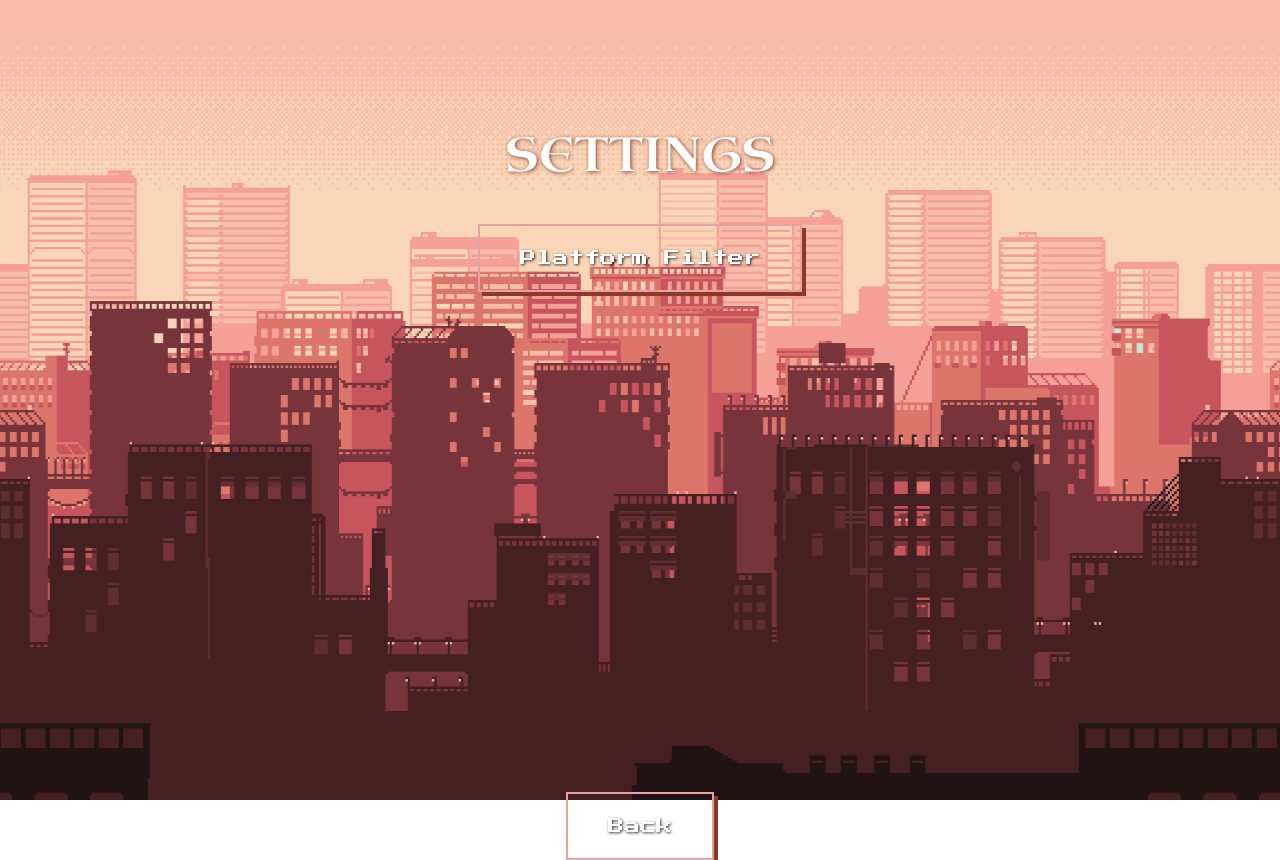
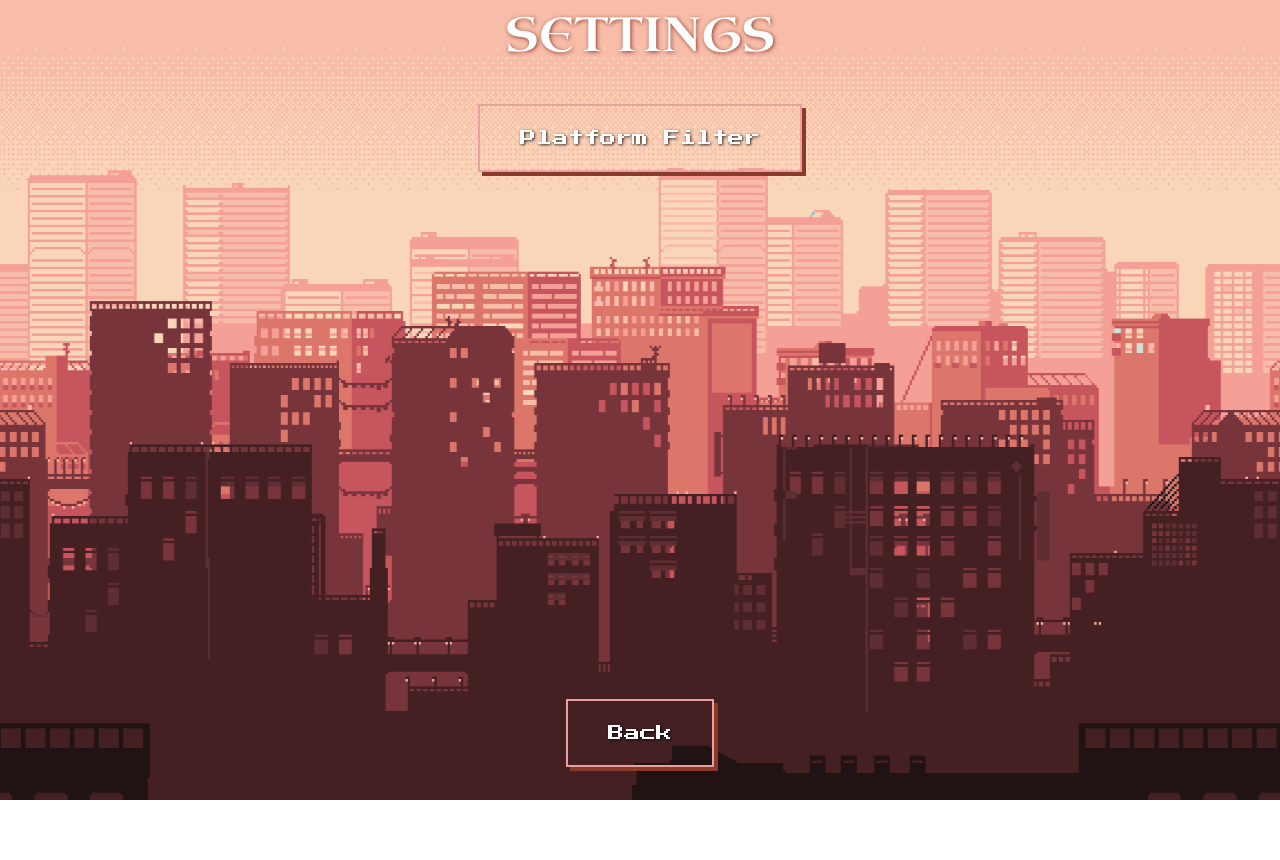
Before and after one commit to cbregoffid/game-finder, a React (Vite) app in the folder frontend/: page /settings in a window 1280 px wide. After the commit the page ends 800 px from the top, so only its background shows below. Built offline with nearby package versions, Linux system fonts and the light colour scheme; no server answers.

Commit message:
Fixed positioning bugs on settings/platform filter pages

```diff
--- a/frontend/src/PlatformFilterPage.jsx
+++ b/frontend/src/PlatformFilterPage.jsx
@@ -18,11 +18,7 @@ function PlatformFilterPage({ platforms, setPlatforms }) {
     }
 
     return (
-        <div className="settings-page">
-            <h1 className="settings-title">
-                PLATFORM FILTER
-            </h1>
-
+        <div className="platform-filter-page">
             <div className="platform-categories">
                 {CATEGORIES.map((category) => (
                     <button
@@ -33,7 +29,7 @@ function PlatformFilterPage({ platforms, setPlatforms }) {
                             borderColor: platforms.includes(category) ? '#00ff99' : undefined,
                             boxShadow: platforms.includes(category) ? '4px 4px 0px #00994d' : undefined,
                             fontSize: '12px',
-                            padding: '12px 20px'
+                            padding: '12px 20px',
                         }}
                     >
                         {category}
--- a/frontend/src/SettingsPage.jsx
+++ b/frontend/src/SettingsPage.jsx
@@ -12,9 +12,11 @@ function SettingsPage() {
             <button className="pixel-btn" onClick={() => navigate('/settings/platforms')}>
                 Platform Filter
             </button>
-            <button className="pixel-btn" style={{ marginTop: '500px' }} onClick={handleBack}>
-                Back
-            </button>
+            <div className="settings-back-row">
+                <button className="pixel-btn" onClick={handleBack}>
+                    Back
+                </button>
+            </div>
         </div>
     )
 }
--- a/frontend/src/index.css
+++ b/frontend/src/index.css
@@ -23,7 +23,24 @@
   display: flex;
   flex-direction: column;
   align-items: center;
-  padding-top: 120px;
+}
+
+.settings-back-row {
+  position: fixed;
+  bottom: 0;
+  left: 0;
+  right: 0;
+  display: flex;
+  justify-content: center;
+  margin-bottom: 33px;
+}
+
+.platform-filter-page {
+  min-height: 100vh;
+  display: flex;
+  flex-direction: column;
+  align-items: center;
+  justify-content: center;
 }
 
 .platform-categories {
@@ -32,7 +49,7 @@
   gap: 16px;
   justify-content: center;
   max-width: 600px;
-  margin-bottom: 64px;
+  margin-bottom: 40px;
 }
 
 @keyframes scroll {
```
